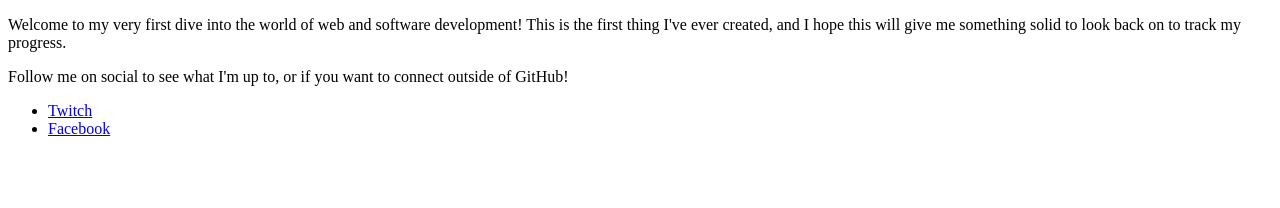
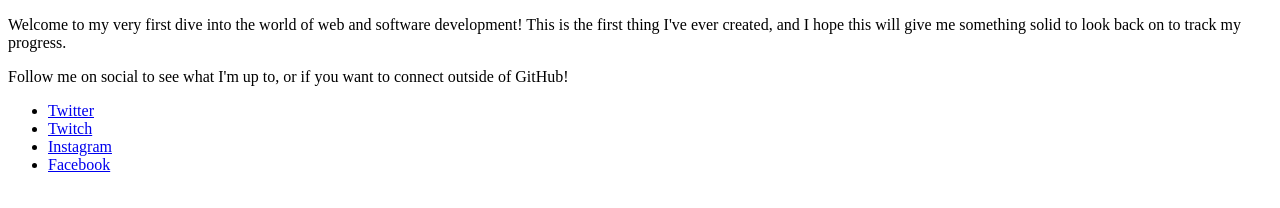
Before and after one commit to DVNCIA/Beginner-Web, a plain HTML site: page kthxweb1.html in a window 1280 px wide. Drawn offline with Linux system fonts and the light colour scheme.

Commit message:
Update kthxweb1.html

```diff
--- a/kthxweb1.html
+++ b/kthxweb1.html
@@ -11,10 +11,10 @@
       </p>
       <p> Follow me on social to see what I'm up to, or if you want to connect outside of GitHub!
         <ul>
-          <li> <a href="http://www.twitter.com/KThxBaiNao> Twitter </a> </li>
-          <li> <a href="http://www.twitch.tv/KThxBaiNao> Twitch </a> </li>
-          <li> <a href="http://www.instagram.com/KThxBaiNao> Instagram </a> </li>
-          <li> <a href="http://www.facebook.com/KThxBaiNao> Facebook </a> </li>
+          <li> <a href="http://www.twitter.com/KThxBaiNao"> Twitter </a> </li>
+          <li> <a href="http://www.twitch.tv/KThxBaiNao"> Twitch </a> </li>
+          <li> <a href="http://www.instagram.com/KThxBaiNao"> Instagram </a> </li>
+          <li> <a href="http://www.facebook.com/KThxBaiNao"> Facebook </a> </li>
         </ul>
       </p>
     </body>
```
